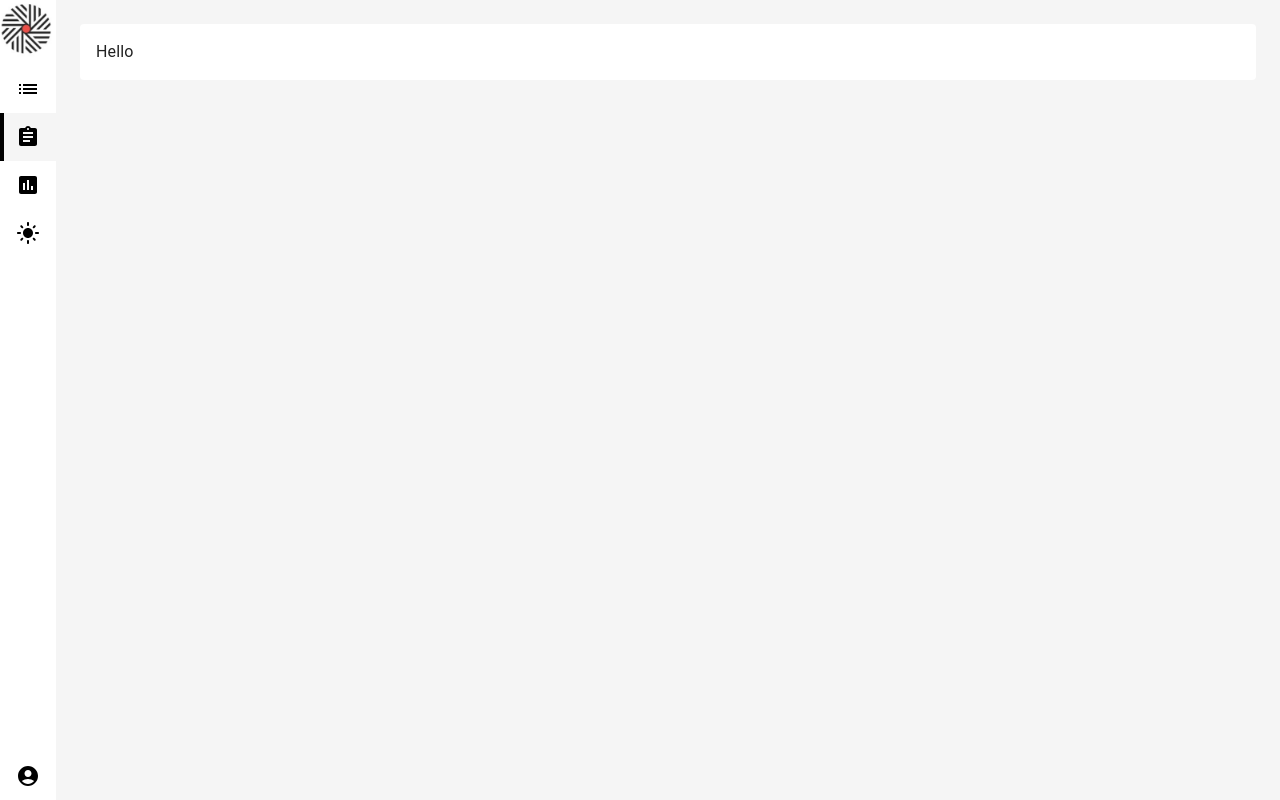
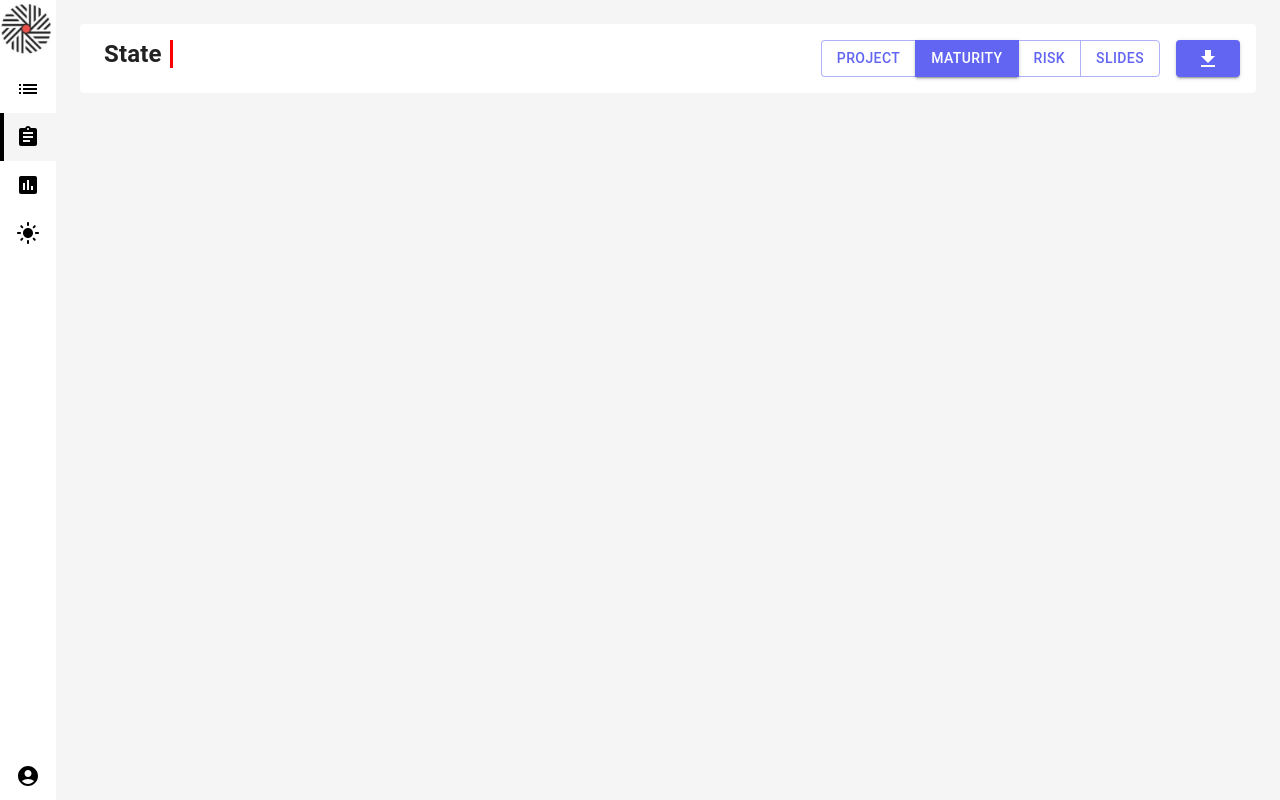
Before and after one commit to DiegoAWS/dashboard-example, a React (Create React App) app: page /report/1 in a window 1280 px wide. Built offline with nearby package versions, Linux system fonts and the light colour scheme.

Commit message:
added custom theme

```diff
--- a/src/components/SelectionUpperCard/SelectionUpperCard.jsx
+++ b/src/components/SelectionUpperCard/SelectionUpperCard.jsx
@@ -1,15 +1,47 @@
 
-import React from 'react';
+import { ButtonGroup } from '@mui/material';
+import React, { useState } from 'react';
 import WhiteCard from '../WhiteCard/WhiteCard';
+import DownloadIcon from '@mui/icons-material/Download';
+
 import './SelectionUpperCard.scss'
+import ToggleButton from '../ToggleButton/ToggleButton';
+
+const BUTTONS_SELECTOR = [
+    'PROJECT',
+    'MATURITY',
+    'RISK',
+    'SLIDES'
+]
 
 const SelectionUpperCard = () => {
-    return <div className="selection-upper-card">
-    <WhiteCard>
-           Hello
+    const [activeButton, setActiveButton] = useState(1);
+
+    return <WhiteCard className='SelectionUpperCardContainer'>
+        <div className='titleContainer'>
+            <div className='titleSection'>State</div>
+
+        </div>
+        <div className='buttonsContainer'>
+            <ButtonGroup variant="outlined">
+                {BUTTONS_SELECTOR.map((button, index) =>
+                    <ToggleButton
+                        key={index}
+                        active={activeButton === index}
+                        onClick={() => setActiveButton(index)}
+
+                    >
+                        {button}
+                    </ToggleButton>
+                )}
+            </ButtonGroup>
+            <ToggleButton active className='downloadButton'>
+                <DownloadIcon />
+            </ToggleButton>
+        </div>
     </WhiteCard>
 
-    </div>;
+        ;
 }
 
 export default SelectionUpperCard;
--- a/src/components/SelectionUpperCard/SelectionUpperCard.scss
+++ b/src/components/SelectionUpperCard/SelectionUpperCard.scss
@@ -1,4 +1,21 @@
 .SelectionUpperCardContainer{
+    display: flex;
 
+    .titleContainer{
+        flex-grow: 1;
 
+        .titleSection{
+            width: fit-content;
+            font-size: 1.5rem;
+            font-weight: bold;
+            line-height: normal;
+            padding: 0 8px;
+            border-right: 3px solid red;
+        }
+    }
+
+    .downloadButton{
+        margin-left: 16px;
+        height: 100%;
+    }
 }
--- a/src/components/Sidebar/Sidebar.jsx
+++ b/src/components/Sidebar/Sidebar.jsx
@@ -12,7 +12,7 @@ import LightModeIcon from '@mui/icons-material/LightMode';
 import AccountCircleIcon from '@mui/icons-material/AccountCircle';
 import ringstonetechIcon from '../../assets/icons/ringstonetechIcon.png';
 
-import { useMediaQuery } from '@mui/material';
+import { useMediaQuery, useTheme } from '@mui/material';
 
 import './Sidebar.scss';
 import Drawer from '../Drawer/Drawer';
@@ -20,8 +20,9 @@ import ListSectionButton from '../ListSectionButton/ListSectionButton';
 
 const Sidebar = () => {
     const [open, setOpen] = useState(false);
+    const theme = useTheme();
 
-    const upTablet = useMediaQuery('(min-width:600px)');
+    const upTablet = useMediaQuery(`(min-width:${theme.breakpoints.values.sm}px)`);
 
     const handleDrawerOpen = () => {
         setOpen(true);
--- /dev/null
+++ b/src/components/ToggleButton/ToggleButton.jsx
@@ -0,0 +1,13 @@
+import { Button } from '@mui/material';
+
+const ToggleButton = ({ active, color, variant, children, ...props }) => {
+
+    const newColor = (active !== undefined) ? 'info' : color;
+    const newVariant = active ? 'contained' : variant;
+
+    return <Button color={newColor} variant={newVariant} {...props}>
+        {children}
+    </Button>;
+}
+
+export default ToggleButton;
--- a/src/index.js
+++ b/src/index.js
@@ -4,12 +4,16 @@ import "./index.css";
 import reportWebVitals from "./reportWebVitals";
 import App from "./components/App";
 import { BrowserRouter as Router } from "react-router-dom";
+import { ThemeProvider } from "@mui/material";
+import theme from "./theme";
 
 ReactDOM.render(
   <React.StrictMode>
-    <Router>
-      <App />
-    </Router>
+    <ThemeProvider theme={theme}>
+      <Router>
+        <App />
+      </Router>
+    </ThemeProvider>
   </React.StrictMode>,
   document.getElementById("root")
 );
--- /dev/null
+++ b/src/theme.js
@@ -0,0 +1,17 @@
+import { createTheme } from "@mui/material";
+
+const theme = createTheme({
+    palette: {
+        primary: {
+          main: '#000000',
+        },
+        secondary: {
+          main: '#959595',
+        },
+        info: {
+            main: '#6265f2',
+        }
+      },
+});
+
+export default theme;
```
